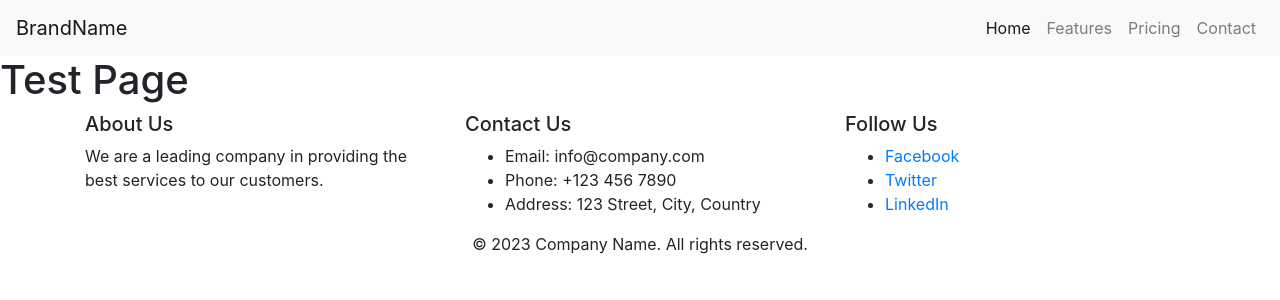
After one commit to NorIslam04/Pyhton-Django, a Django app: page /test/ in a window 1280 px wide. The commit adds this page. Shown: the top 300 px of the page. Run offline with Django 5.2, Linux system fonts and the light colour scheme; some libraries are stand-ins or nearby versions.

Commit message:
add test page with footer header & comprendre base.html

```diff
--- a/pages/urls.py
+++ b/pages/urls.py
@@ -4,6 +4,7 @@ from . import views
 urlpatterns = [
 
     path('', views.index1, name='index'),
-    path('about/', views.about, name='about')
+    path('about/', views.about, name='about'),
+    path('test/',views.test,name='test')
 
 ]
--- a/pages/views.py
+++ b/pages/views.py
@@ -9,3 +9,6 @@ def index1(req):
 
 def about(req):
     return render(req,"pages/about.html")
+
+def test(req):
+    return render(req,"pages/test.html")
--- a/templates/base.html
+++ b/templates/base.html
@@ -1,13 +1,22 @@
-{% include 'partes/navbar.html' %}
 
+{% include 'partes/navbar.html' %} <!--la place de header appller avec include et leur mplacement dans templates-->
+
+<!--style pour tous les page de html (block: content)
 <style>
     body {
         color: rgb(255, 255, 255);
         background-color: rgb(33, 33, 33);
     }
 </style>
+-->
+
+
+
+<!--________________________________________________________________________________-->
 
 {%block content%} <!--le meme non de les page html qui contein des 'content'  -->
 {% endblock content%}
 
-{% include 'partes/footer.html' %}
+<!--________________________________________________________________________________-->
+
+{% include 'partes/footer.html' %}<!--la place de heafooterfder appller avec include et leur mplacement dans templates-->
--- a/templates/pages/about.html
+++ b/templates/pages/about.html
@@ -3,8 +3,6 @@
 
 {% block content %}
 
-<h1> just for test
-    About Page
-</h1>
+<h1>About Page</h1>
 
 {% endblock content %}
--- /dev/null
+++ b/templates/pages/test.html
@@ -0,0 +1,6 @@
+{% extends 'base.html' %}
+
+{% block content %}
+ <h1>Test Page</h1>
+
+{%endblock content%}
```
Also changed, not shown: architecture Django.png (added), django-project-architicture.png (added).
